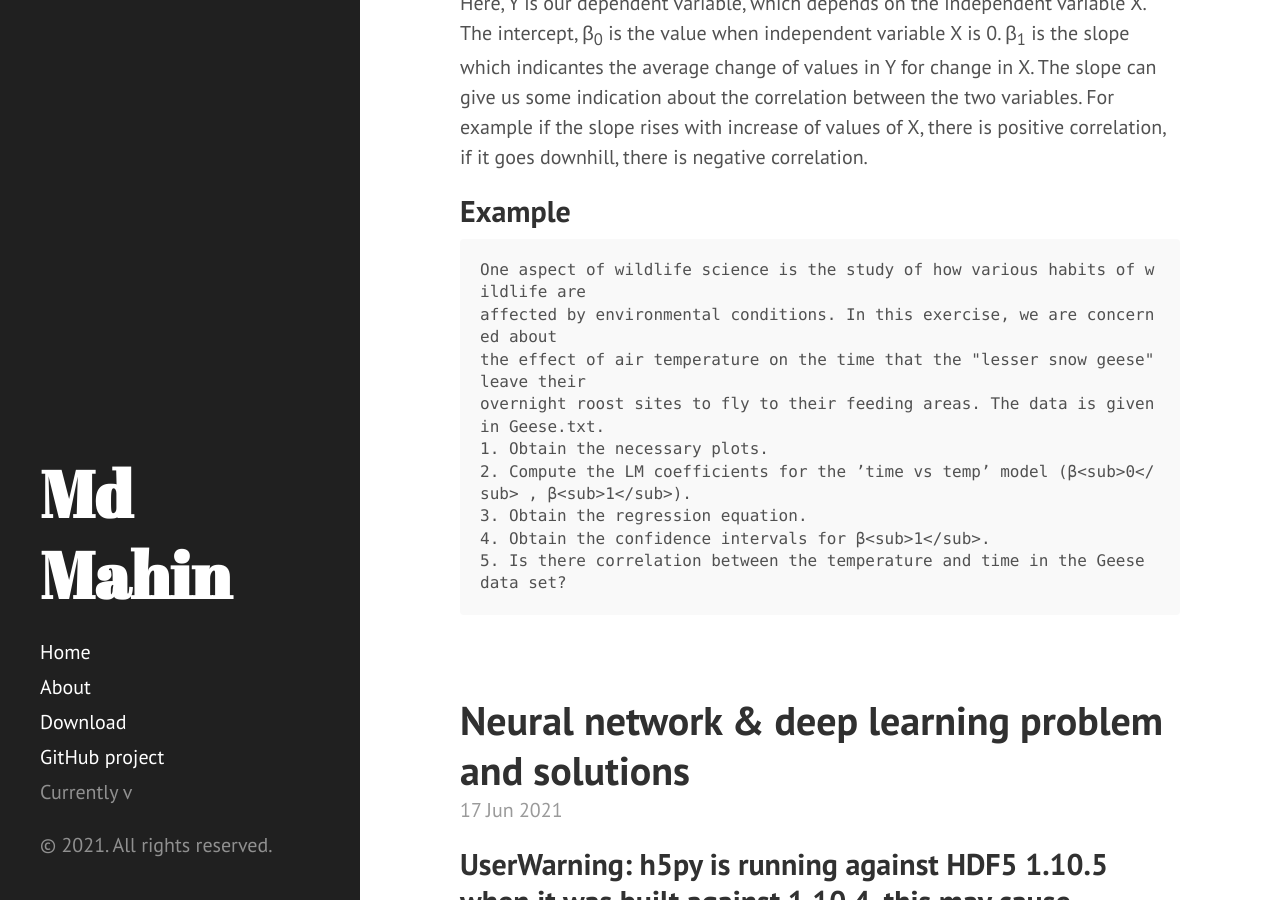
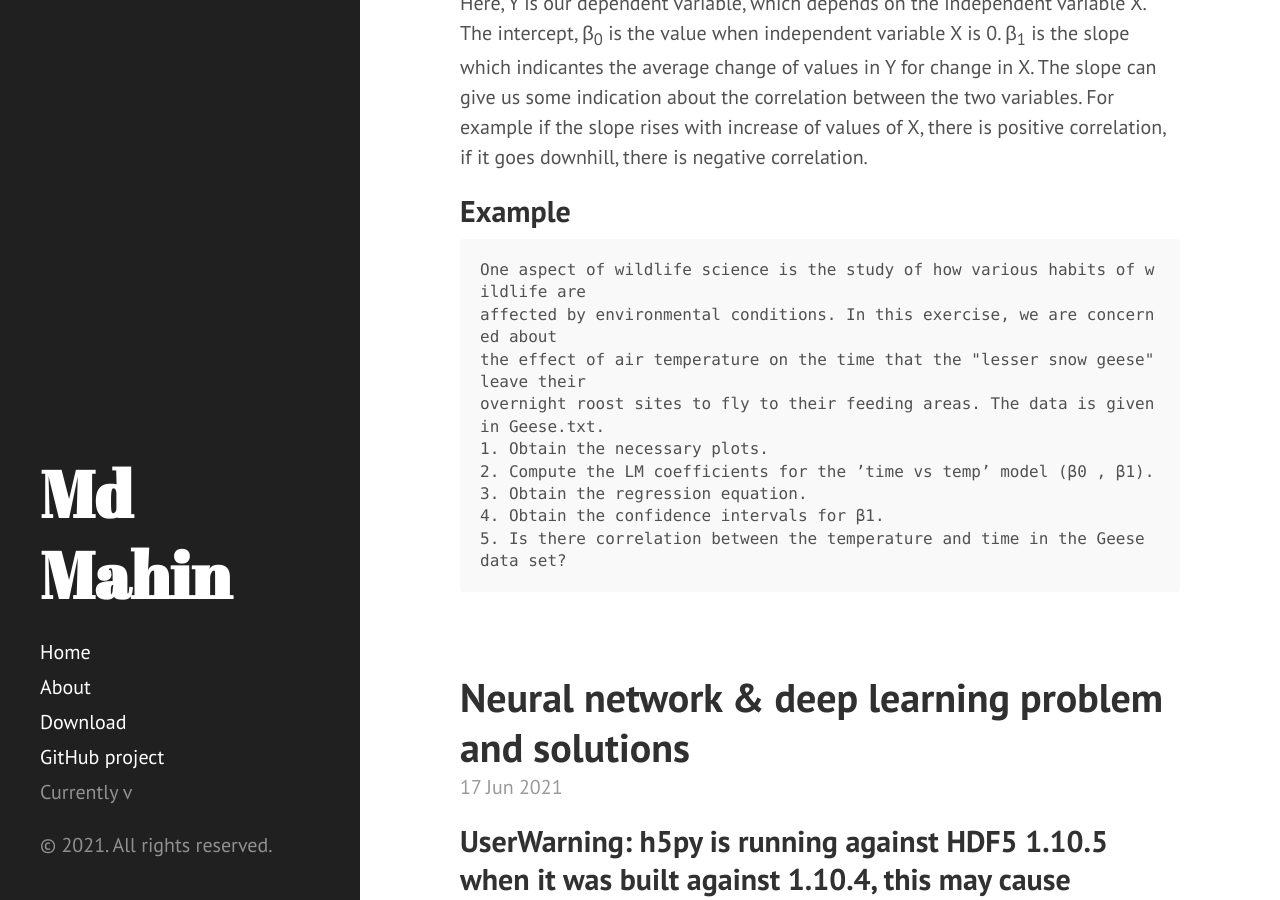
Before and after one commit to mmahin/mmahin.github.io, a Jekyll site: the page built from index.html, in a window 1280 px wide and 900 px high, scrolled down 484 px. Built offline with Jekyll 4.4.1, drawn with Linux system fonts in a browser that asks for light colours; Markdown is read by kramdown in place of the engine named in the settings; the list of posts is cut into pages by our own code.

Commit message:
Update 2021-06-19-Regression Models in  R.md

````diff
--- a/_posts/stats/2021-06-19-Regression Models in  R.md
+++ b/_posts/stats/2021-06-19-Regression Models in  R.md
@@ -16,8 +16,8 @@ affected by environmental conditions. In this exercise, we are concerned about
 the effect of air temperature on the time that the "lesser snow geese" leave their
 overnight roost sites to fly to their feeding areas. The data is given in Geese.txt.
 1. Obtain the necessary plots.
-2. Compute the LM coefficients for the ’time vs temp’ model (β<sub>0</sub> , β<sub>1</sub>).
+2. Compute the LM coefficients for the ’time vs temp’ model (β0 , β1).
 3. Obtain the regression equation.
-4. Obtain the confidence intervals for β<sub>1</sub>.
+4. Obtain the confidence intervals for β1.
 5. Is there correlation between the temperature and time in the Geese data set?
 ```
````
